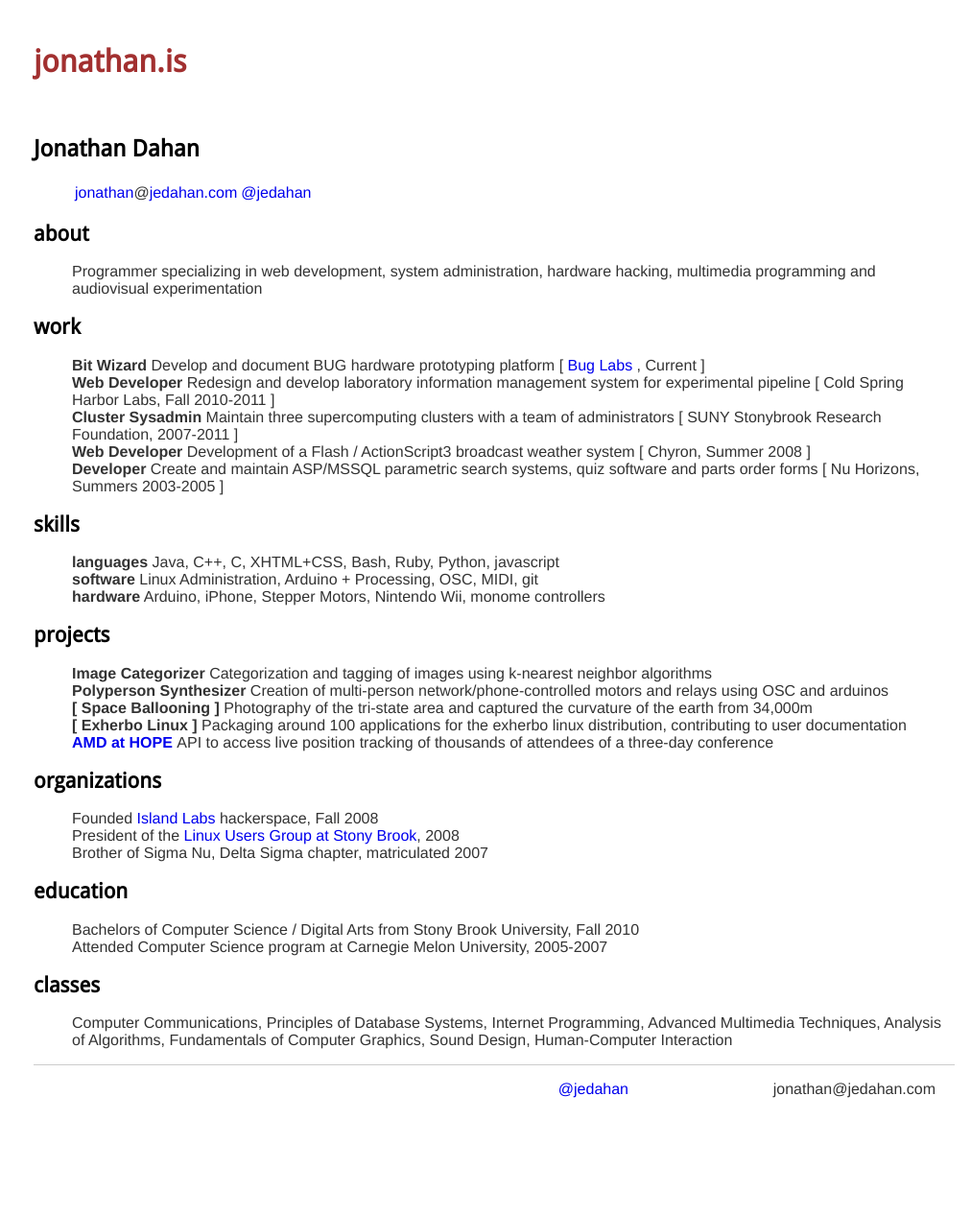
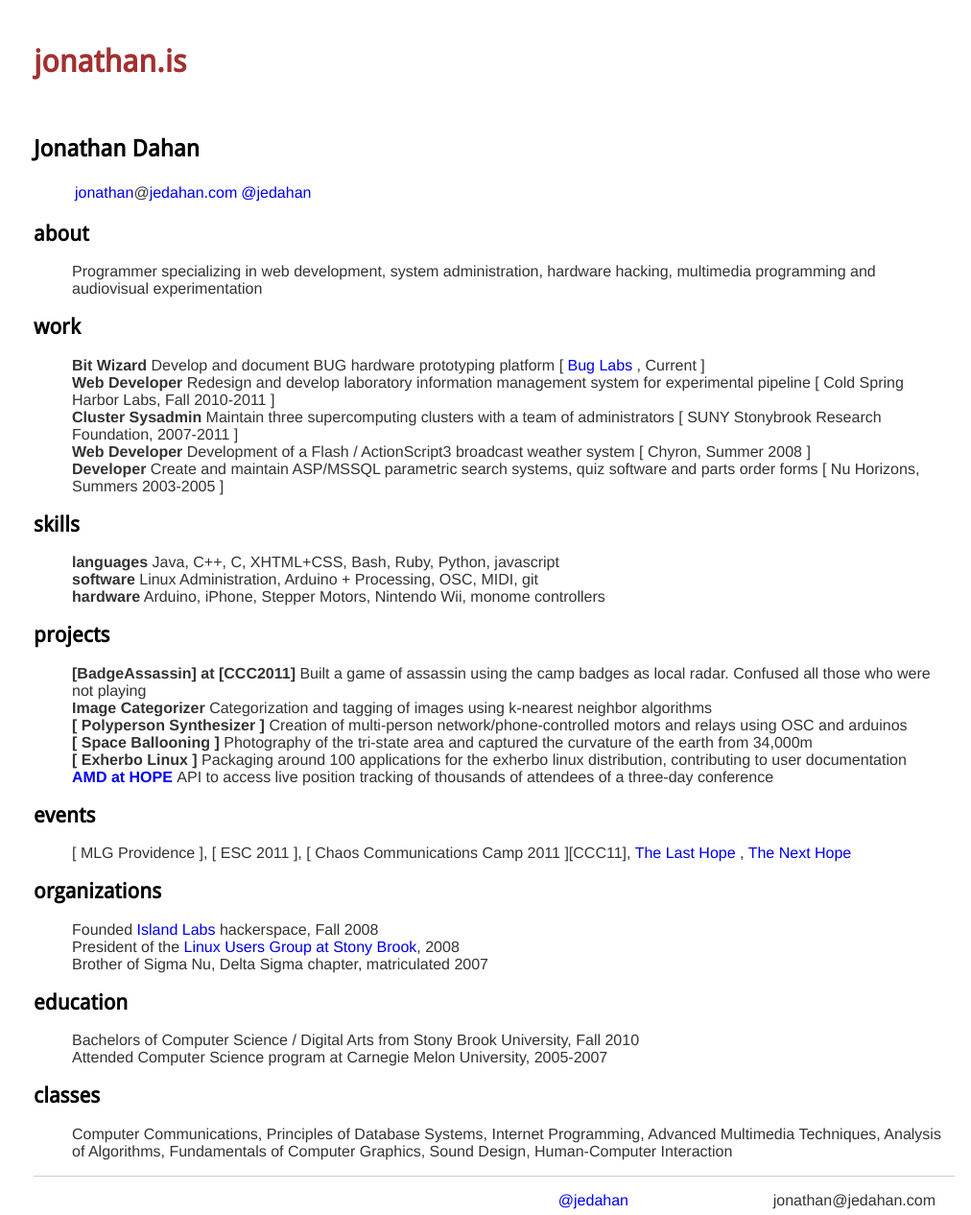
Before and after one commit to jedahan/jedahan.github.com, a Jekyll site: the page built from resume/index.md, in a window 1280 px wide. Shown: the whole page at 96% size, without its empty margins (125-1137 px from the left). Built offline with Jekyll 4.4.1, drawn with Linux system fonts in a browser that asks for light colours; before the commit the page ends 1150 px from its top, so only the background shows below that.

Commit message:
add conferences / events

```diff
--- a/resume/index.md
+++ b/resume/index.md
@@ -46,10 +46,13 @@ skills
 
 projects
 --------
+ * __[BadgeAssassin] at [CCC2011]__
+      Built a game of assassin using the camp badges as local radar. Confused all those who were not playing
+
  * __Image Categorizer__
      Categorization and tagging of images using k-nearest neighbor algorithms
 
- * __Polyperson Synthesizer__
+ * __[ Polyperson Synthesizer ]__
      Creation of multi-person network/phone-controlled motors and relays using OSC and arduinos
 
  * __[ Space Ballooning ]__
@@ -60,6 +63,11 @@ projects
 
  * __[ AMD at HOPE ]__
      API to access live position tracking of thousands of attendees of a three-day conference
+
+events
+------
+
+ * [ MLG Providence ], [ ESC 2011 ], [ Chaos Communications Camp 2011 ][CCC11], [ The Last Hope ], [ The Next Hope ]
 
 organizations
 -------------
@@ -76,6 +84,7 @@ education
 
 classes
 -------
+
  * Computer Communications, Principles of Database Systems, Internet Programming,
 Advanced Multimedia Techniques, Analysis of Algorithms, Fundamentals of Computer
 Graphics, Sound Design, Human-Computer Interaction
@@ -92,5 +101,11 @@ Graphics, Sound Design, Human-Computer Interaction
 [ AMD at HOPE ]: http://amd.hope.net
 [ BUG Labs ]: http://buglabs.net
 
+[ The Last HOPE ]: http://hope.net
+[ The Next HOPE ]: http://hope.net
+
 [Island Labs]: http://islandlabs.org
 [Linux Users Group at Stony Brook]: http://lugsb.org
+
+[ CCC11 ]: http://events.ccc.de/camp/2011
+[ BadgeAssassin ]: http://events.ccc.de/camp/2011/wiki/BadgeAssassin
```
